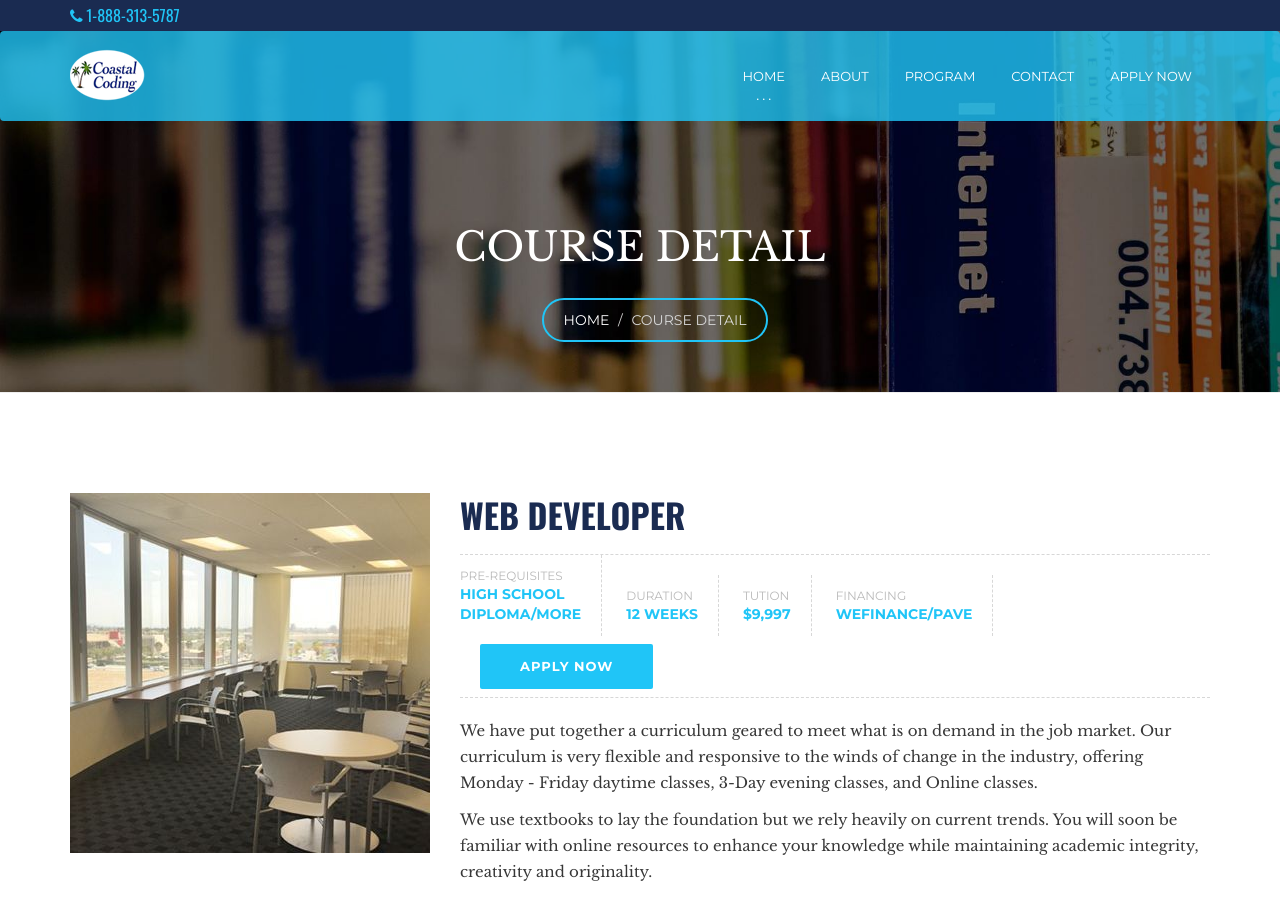
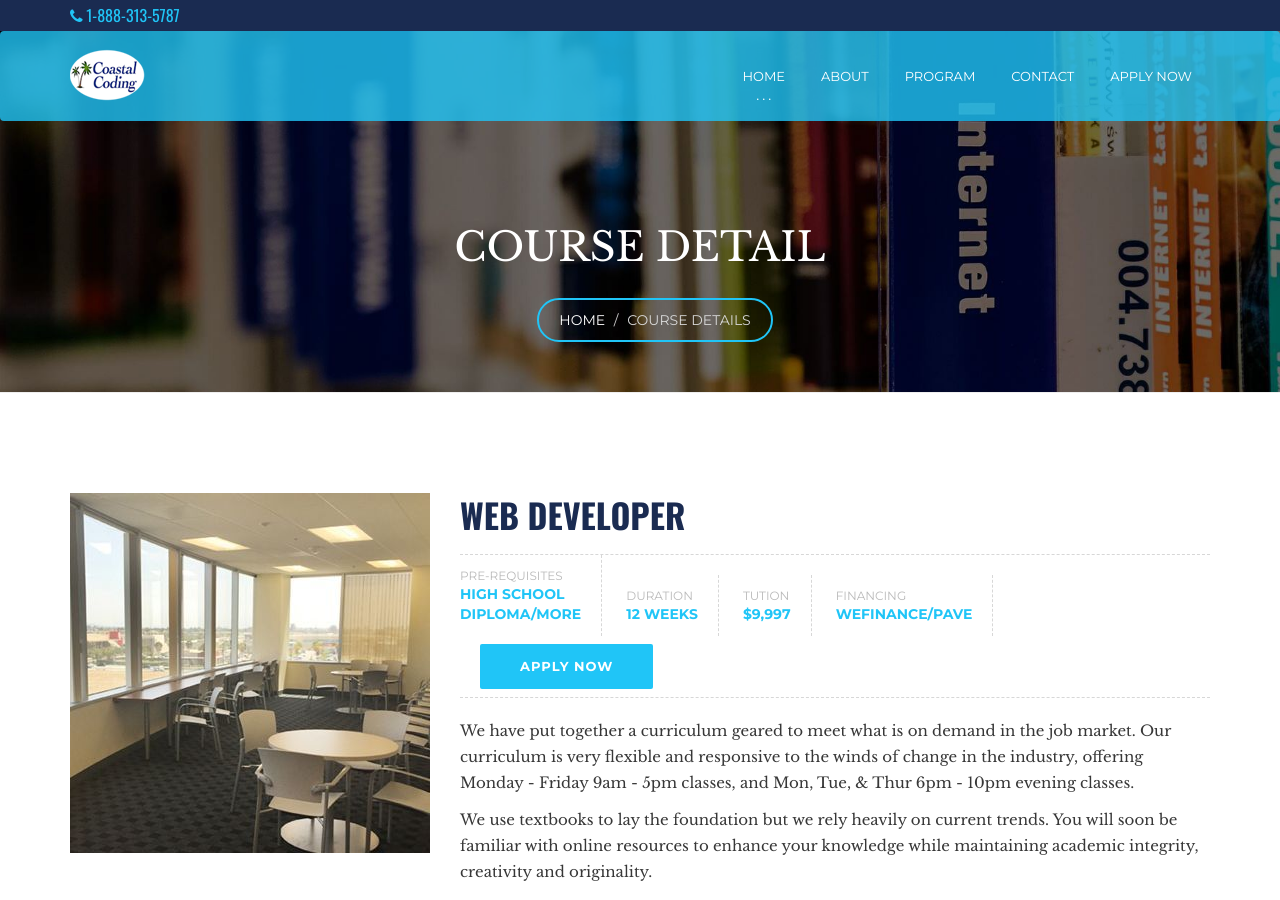
Before and after one commit to pfuzane1/Coastal-Coding, a Jekyll site: the page built from course-detail.html, in a window 1280 px wide and 900 px high. Built offline with Jekyll 4.4.1, drawn with Linux system fonts in a browser that asks for light colours; a script that is not in the unit is left out.

Commit message:
Daytime-Evening classes

```diff
--- a/course-detail.html
+++ b/course-detail.html
@@ -7,7 +7,7 @@ layout: default
             <h1>Course Detail</h1>
             <ul class="breadcrumb">
                 <li><a href="index.html">Home</a></li>
-                <li class="active">Course Detail</li>
+                <li class="active">Course Details</li>
             </ul>
         </div>
     </div>
@@ -43,7 +43,7 @@ layout: default
                             <a href="admission-process.html" class="btn btn-primary">Apply Now</a>
                         </div>
                     </div>
-                    <p>We have put together a curriculum geared to meet what is on demand in the job market. Our curriculum is very flexible and responsive to the winds of change in the industry, offering Monday - Friday daytime classes, 3-Day evening classes, and Online classes.</p>
+                    <p>We have put together a curriculum geared to meet what is on demand in the job market. Our curriculum is very flexible and responsive to the winds of change in the industry, offering Monday - Friday 9am - 5pm classes, and Mon, Tue, & Thur 6pm - 10pm evening classes.</p>
                     <p>We use textbooks to lay the foundation but we rely heavily on current trends. You will soon be familiar with online resources to enhance your knowledge while maintaining academic integrity, creativity and originality. </p>
                 </div>
             </div>
```
